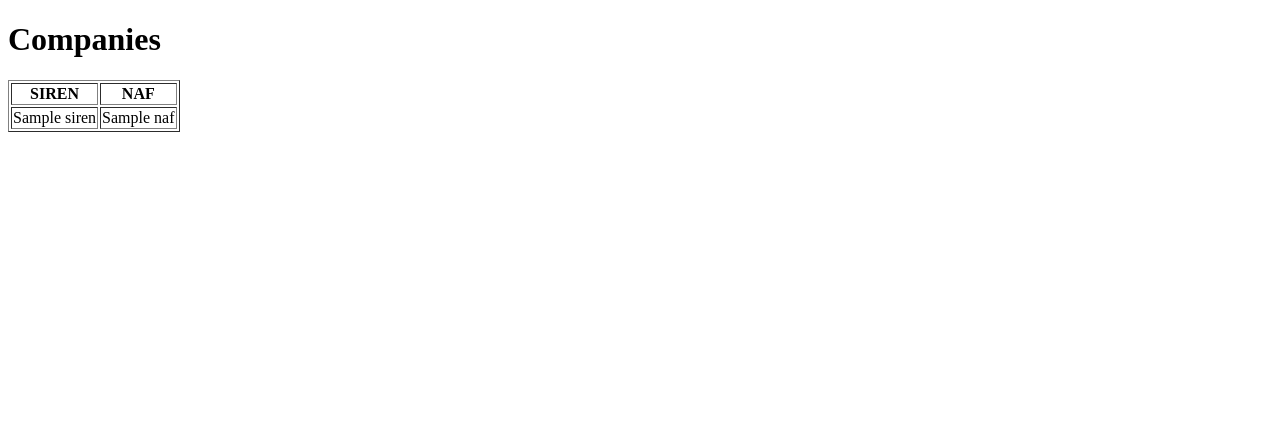
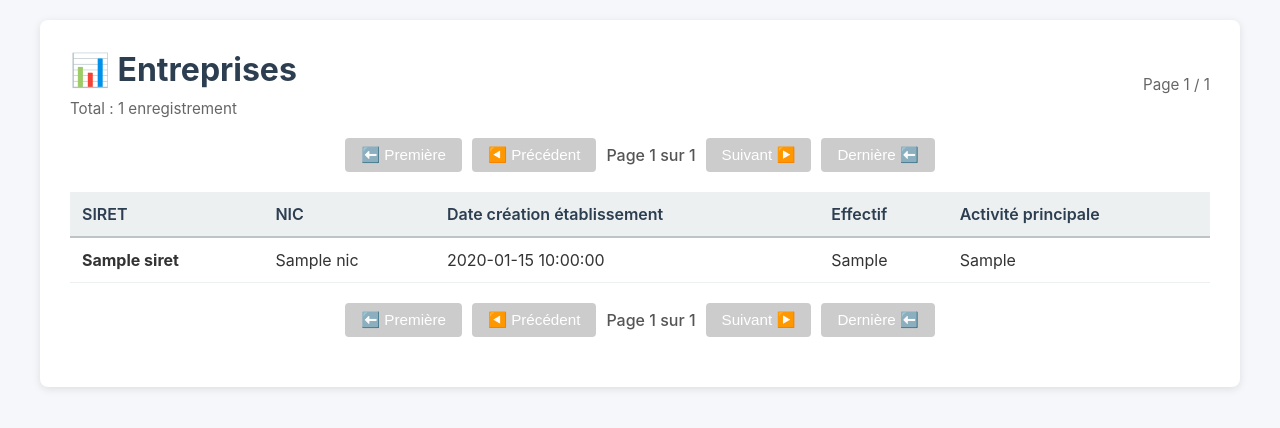
Before and after one commit to eloiseschmitt/companies_selling, a FastAPI app: template templates/index.html in a window 1280 px wide. Shown: the top 428 px of the page. Run offline with FastAPI, Linux system fonts and the light colour scheme; the template is opened without the code that fills it: most values are stand-ins (such as "Sample title", 1, 10 or a date in 2020).

Commit message:
affichage dynamique des entreprises dans un template

```diff
--- a/main.py
+++ b/main.py
@@ -1,29 +1,104 @@
 from fastapi import FastAPI, Request
-from fastapi.responses import HTMLResponse
+from fastapi.responses import JSONResponse
+from fastapi.staticfiles import StaticFiles
 from fastapi.templating import Jinja2Templates
 import sqlite3
+import os
+from typing import List, Dict
+
+# Obtenir le chemin absolu du répertoire courant
+BASE_DIR = os.path.dirname(os.path.abspath(__file__))
 
 app = FastAPI()
 
-templates = Jinja2Templates(directory="templates")
+templates = Jinja2Templates(directory=os.path.join(BASE_DIR, "templates"))
 
 
-@app.get("/", response_class=HTMLResponse)
-def home(request: Request):
+def get_db_connection():
+    """Crée une connexion à la base de données SQLite."""
+    db_path = os.path.join(BASE_DIR, "companies.db")
+    conn = sqlite3.connect(db_path)
+    conn.row_factory = sqlite3.Row
+    return conn
 
-    conn = sqlite3.connect("companies.db")
-    conn.row_factory = sqlite3.Row
 
-    companies = conn.execute("""
-        SELECT *
+@app.get("/")
+def home(request: Request, page: int = 1, limit: int = 50):
+    """Affiche la page HTML avec les données des entreprises."""
+    conn = get_db_connection()
+
+    # Récupérer le nombre total d'enregistrements
+    total_count = conn.execute("SELECT COUNT(*) as count FROM companies").fetchone()[
+        "count"
+    ]
+
+    # Calculer les offsets pour la pagination
+    offset = (page - 1) * limit
+
+    # Récupérer les données paginées
+    companies = conn.execute(
+        """
+        SELECT siret, nic, dateCreationEtablissement,
+               trancheEffectifsEtablissement, activitePrincipaleEtablissement
         FROM companies
-        LIMIT 50
-    """).fetchall()
+        ORDER BY dateCreationEtablissement DESC
+        LIMIT ? OFFSET ?
+    """,
+        (limit, offset),
+    ).fetchall()
 
-    return templates.TemplateResponse(
-        "index.html",
-        {
-            "request": request,
-            "companies": companies
-        }
-    )
+    conn.close()
+
+    # Convertir les Row en dict pour le template
+    companies_list = [dict(row) for row in companies]
+
+    total_pages = (total_count + limit - 1) // limit
+
+    context = {
+        "request": request,
+        "companies": companies_list,
+        "page": page,
+        "total_pages": total_pages,
+        "total_count": total_count,
+        "limit": limit,
+    }
+
+    return templates.TemplateResponse(request, "index.html", context)
+
+
+@app.get("/api/companies")
+def get_companies_api(page: int = 1, limit: int = 50, filter_activity: str = None):
+    """API pour récupérer les entreprises en JSON."""
+    conn = get_db_connection()
+
+    # Requête de base
+    query = "SELECT * FROM companies"
+    params = []
+
+    # Ajouter le filtre d'activité si fourni
+    if filter_activity:
+        query += " WHERE activitePrincipaleEtablissement = ?"
+        params.append(filter_activity)
+
+    # Compter le total
+    count_query = f"SELECT COUNT(*) as count FROM ({query})"
+    total_count = conn.execute(count_query, params).fetchone()["count"]
+
+    # Pagination
+    offset = (page - 1) * limit
+    query += " ORDER BY dateCreationEtablissement DESC LIMIT ? OFFSET ?"
+    params.extend([limit, offset])
+
+    companies = conn.execute(query, params).fetchall()
+    conn.close()
+
+    companies_list = [dict(row) for row in companies]
+    total_pages = (total_count + limit - 1) // limit
+
+    return {
+        "data": companies_list,
+        "page": page,
+        "total_pages": total_pages,
+        "total_count": total_count,
+        "limit": limit,
+    }
--- a/templates/index.html
+++ b/templates/index.html
@@ -1,25 +1,207 @@
 <!DOCTYPE html>
-<html>
+<html lang="fr">
 <head>
-    <title>Companies</title>
+    <meta charset="UTF-8">
+    <meta name="viewport" content="width=device-width, initial-scale=1.0">
+    <title>Companies - Affichage des entreprises</title>
+    <style>
+        * {
+            margin: 0;
+            padding: 0;
+            box-sizing: border-box;
+        }
+
+        body {
+            font-family: -apple-system, BlinkMacSystemFont, "Segoe UI", Roboto, "Helvetica Neue", Arial, sans-serif;
+            background-color: #f5f7fa;
+            padding: 20px;
+            color: #333;
+        }
+
+        .container {
+            max-width: 1200px;
+            margin: 0 auto;
+            background: white;
+            border-radius: 8px;
+            box-shadow: 0 2px 8px rgba(0, 0, 0, 0.1);
+            padding: 30px;
+        }
+
+        h1 {
+            color: #2c3e50;
+            margin-bottom: 10px;
+            font-size: 2em;
+        }
+
+        .header-info {
+            display: flex;
+            justify-content: space-between;
+            align-items: center;
+            margin-bottom: 20px;
+            flex-wrap: wrap;
+            gap: 15px;
+        }
+
+        .stats {
+            color: #666;
+            font-size: 0.95em;
+        }
+
+        .pagination {
+            display: flex;
+            gap: 10px;
+            align-items: center;
+            justify-content: center;
+            margin: 20px 0;
+        }
+
+        .pagination button {
+            padding: 8px 16px;
+            background: #3498db;
+            color: white;
+            border: none;
+            border-radius: 4px;
+            cursor: pointer;
+            font-size: 0.95em;
+            transition: background 0.3s;
+        }
+
+        .pagination button:hover:not(:disabled) {
+            background: #2980b9;
+        }
+
+        .pagination button:disabled {
+            background: #ccc;
+            cursor: not-allowed;
+        }
+
+        .pagination span {
+            color: #555;
+            font-weight: 500;
+        }
+
+        table {
+            width: 100%;
+            border-collapse: collapse;
+            margin: 20px 0;
+        }
+
+        thead {
+            background: #ecf0f1;
+            position: sticky;
+            top: 0;
+        }
+
+        th {
+            padding: 12px;
+            text-align: left;
+            font-weight: 600;
+            border-bottom: 2px solid #bdc3c7;
+            color: #2c3e50;
+        }
+
+        td {
+            padding: 12px;
+            border-bottom: 1px solid #ecf0f1;
+        }
+
+        tbody tr:hover {
+            background: #f9f9f9;
+        }
+
+        tbody tr:nth-child(even) {
+            background: #fafafa;
+        }
+
+        .no-data {
+            text-align: center;
+            padding: 40px;
+            color: #666;
+            font-size: 1.1em;
+        }
+    </style>
 </head>
 <body>
+    <div class="container">
+        <div class="header-info">
+            <div>
+                <h1>📊 Entreprises</h1>
+                <p class="stats">Total : {{ total_count }} enregistrement{{ "s" if total_count != 1 else "" }}</p>
+            </div>
+            <div class="stats">
+                Page {{ page }} / {{ total_pages }}
+            </div>
+        </div>
 
-<h1>Companies</h1>
+        {% if companies %}
+        <div class="pagination">
+            {% if page > 1 %}
+            <a href="/?page=1"><button>⬅️ Première</button></a>
+            <a href="/?page={{ page - 1 }}"><button>◀️ Précédent</button></a>
+            {% else %}
+            <button disabled>⬅️ Première</button>
+            <button disabled>◀️ Précédent</button>
+            {% endif %}
 
-<table border="1">
+            <span>Page {{ page }} sur {{ total_pages }}</span>
+
+            {% if page < total_pages %}
+            <a href="/?page={{ page + 1 }}"><button>Suivant ▶️</button></a>
+            <a href="/?page={{ total_pages }}"><button>Dernière ⬅️</button></a>
+            {% else %}
+            <button disabled>Suivant ▶️</button>
+            <button disabled>Dernière ⬅️</button>
+            {% endif %}
+        </div>
+
+        <table>
+            <thead>
                 <tr>
-        <th>SIREN</th>
-        <th>NAF</th>
+                    <th>SIRET</th>
+                    <th>NIC</th>
+                    <th>Date création établissement</th>
+                    <th>Effectif</th>
+                    <th>Activité principale</th>
                 </tr>
-
+            </thead>
+            <tbody>
                 {% for company in companies %}
                 <tr>
-        <td>{{ company.siren }}</td>
-        <td>{{ company.naf }}</td>
+                    <td><strong>{{ company.siret }}</strong></td>
+                    <td>{{ company.nic }}</td>
+                    <td>{{ company.dateCreationEtablissement }}</td>
+                    <td>{{ company.trancheEffectifsEtablissement }}</td>
+                    <td>{{ company.activitePrincipaleEtablissement }}</td>
                 </tr>
                 {% endfor %}
+            </tbody>
         </table>
 
+        <div class="pagination">
+            {% if page > 1 %}
+            <a href="/?page=1"><button>⬅️ Première</button></a>
+            <a href="/?page={{ page - 1 }}"><button>◀️ Précédent</button></a>
+            {% else %}
+            <button disabled>⬅️ Première</button>
+            <button disabled>◀️ Précédent</button>
+            {% endif %}
+
+            <span>Page {{ page }} sur {{ total_pages }}</span>
+
+            {% if page < total_pages %}
+            <a href="/?page={{ page + 1 }}"><button>Suivant ▶️</button></a>
+            <a href="/?page={{ total_pages }}"><button>Dernière ⬅️</button></a>
+            {% else %}
+            <button disabled>Suivant ▶️</button>
+            <button disabled>Dernière ⬅️</button>
+            {% endif %}
+        </div>
+
+        {% else %}
+        <div class="no-data">
+            ⚠️ Aucune entreprise trouvée
+        </div>
+        {% endif %}
+    </div>
 </body>
 </html>
```
Lines whose indentation alone changed are shown as unchanged.
